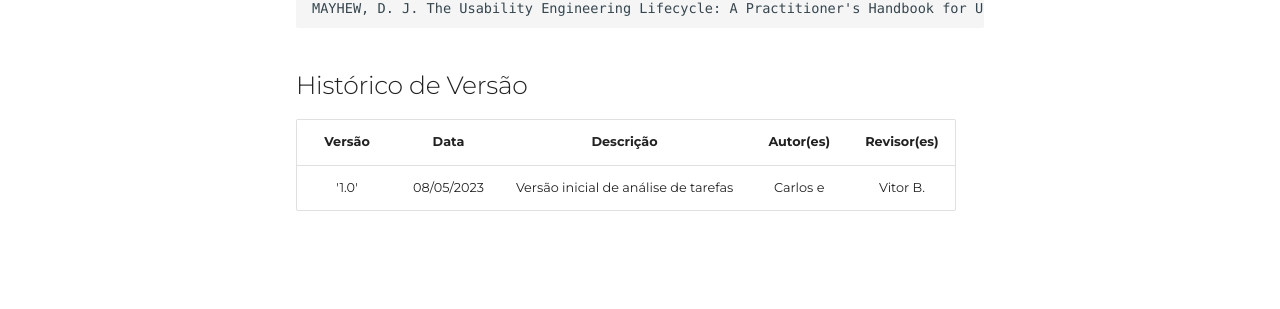
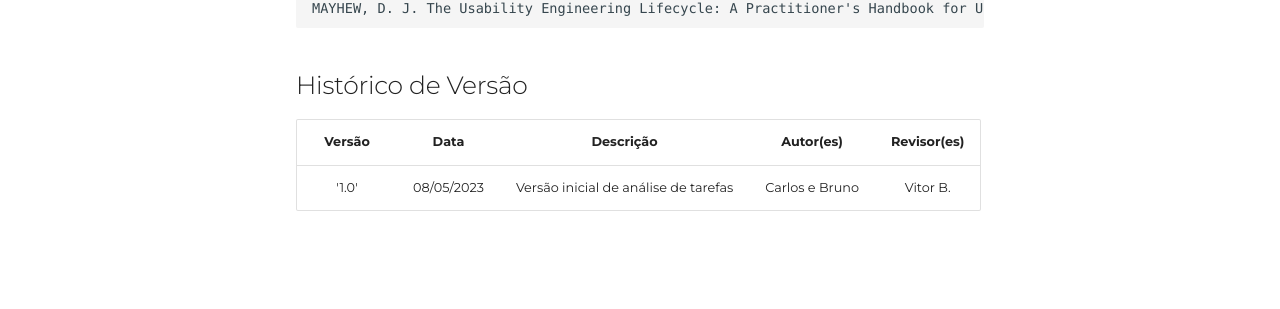
Before and after one commit to Interacao-Humano-Computador/2023.1-Agiel, an MkDocs documentation site: the page built from docs/requisitos/analise_tarefas.md, in a window 1280 px wide. Shown: the part 522-831 px from the top of the page. Built offline with MkDocs 1.6.1 and Material for MkDocs 9.7.7, drawn with Linux system fonts in a browser that asks for light colours; some web fonts are replaced; comment, search, counter and statistics services are not loaded.

Commit message:
docs: documento de análise de tarefas

```diff
--- a/docs/requisitos/analise_tarefas.md
+++ b/docs/requisitos/analise_tarefas.md
@@ -17,4 +17,4 @@ MAYHEW, D. J. The Usability Engineering Lifecycle: A Practitioner's Handbook for
 
 |   Versão   | Data  |                      Descrição                      |    Autor(es)     |  Revisor(es)  |
 | :--------: | :---: | :-------------------------------------------------: | :--------------: | :-----------: |
-|  '1.0'     | 08/05/2023 | Versão inicial de análise de tarefas  | Carlos e  | Vitor B. |
+|  '1.0'     | 08/05/2023 | Versão inicial de análise de tarefas  | Carlos e Bruno | Vitor B. |
```
